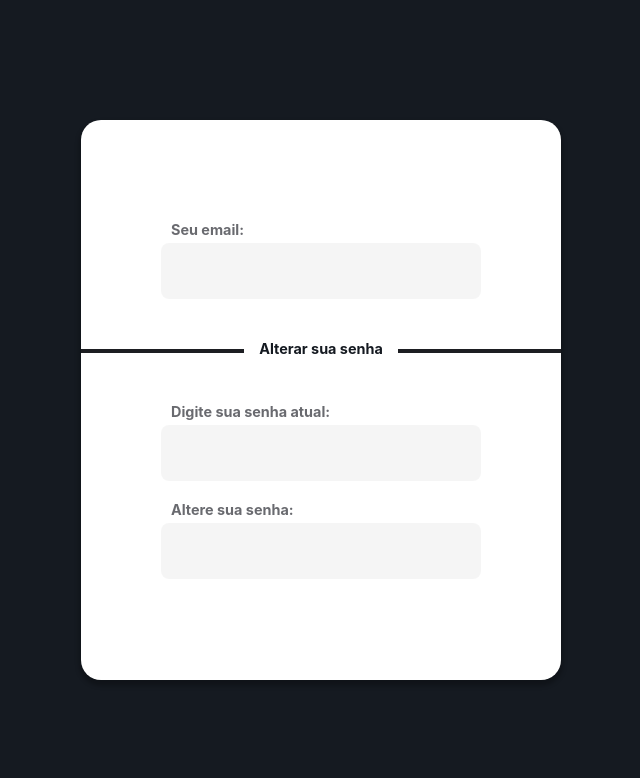
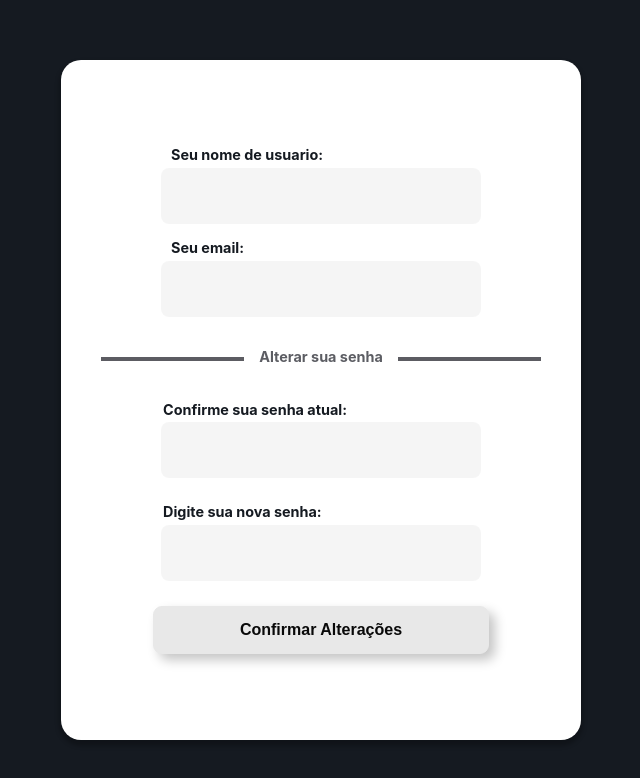
Before and after one commit to thiagoulloa/LEIA, a React (Create React App) app in the folder project-leia/: page /edituserPage in a window 1280 px wide. Shown: the top 778 px of the page, without its empty margins (319-959 px from the left). Built offline with nearby package versions, Linux system fonts and the light colour scheme; the HTML template or start-up script is replaced by a standard one.

Commit message:
Tela edição de usuario feita
corinthians

```diff
--- a/project-leia/src/pages/edituserPage/index.js
+++ b/project-leia/src/pages/edituserPage/index.js
@@ -10,13 +10,21 @@ function EdituserPage() {
   return (
     <div className="edituserPage">
       <div className="fundoBranco">
-        <div className="email">
-          <div className="alignLeft">
-            <label class="emailLBL">Seu email:</label>
+        <div className="cima">
+          <div className="usuario">
+            <div className="alignLeft">
+              <label class="usuarioLBL">Seu nome de usuario:</label>
+            </div>
+            <input type="text" className="usuarioInput"></input>
           </div>
-          <input type="text" className="emailInput"></input>
+
+          <div className="email">
+            <div className="alignLeft">
+              <label class="emailLBL">Seu email:</label>
+            </div>
+            <input type="text" className="emailInput"></input>
+          </div>
         </div>
-
         <div className="FnAlt">
           <label style={whiteBackgroundStyles} className="Alt">
             Alterar sua senha
@@ -25,16 +33,20 @@ function EdituserPage() {
         <div className="senhas">
           <div className="senhaAT">
             <div className="alignLeft">
-              <label class="senhaATLBL">Digite sua senha atual:</label>
+              <label class="senhaATLBL">Confirme sua senha atual:</label>
             </div>
             <input type="text" className="senhaATInput"></input>
           </div>
           <div className="senha">
             <div className="alignLeft">
-              <label class="senhaLBL">Altere sua senha:</label>
+              <label class="senhaLBL">Digite sua nova senha:</label>
             </div>
             <input type="text" className="senhaInput"></input>
           </div>
+
+          <button className="BTNalteracao" type="submit">
+            <span className="BTNlbl">Confirmar Alterações</span>
+          </button>
         </div>
       </div>
     </div>
--- a/project-leia/src/pages/edituserPage/style.css
+++ b/project-leia/src/pages/edituserPage/style.css
@@ -10,11 +10,11 @@
 .fundoBranco {
   position: absolute;
   flex-direction: column;
-  width: 60vh;
-  height: 70vh;
+  width: 65vh;
+  height: 85vh;
   justify-content: center;
   align-items: center;
-  gap: 50px;
+  gap: 40px;
   display: flex;
   background: #ffffff;
   box-shadow: 0px 4px 4px 2px rgba(0, 0, 0, 0.25);
@@ -37,7 +37,26 @@
   margin-bottom: 0.3rem;
   font-size: 0.9rem;
   font-weight: bold;
-  color: #05060f99;
+  color: #151a21;
+}
+
+.usuarioInput {
+  width: 40vh;
+  height: 7vh;
+  background-color: #05060f0a;
+  border-radius: 0.5rem;
+  padding: 0 1rem;
+  border: 2px solid transparent;
+  font-size: 1rem;
+}
+
+.usuarioLBL {
+  left: 10vh;
+  display: block;
+  margin-bottom: 0.3rem;
+  font-size: 0.9rem;
+  font-weight: bold;
+  color: #151a21;
 }
 
 .senhaAT {
@@ -48,7 +67,7 @@
   margin: 0px;
 }
 .senhas {
-  gap: 20px;
+  gap: 25px;
   display: flex;
   flex-direction: column;
 }
@@ -68,7 +87,7 @@
   margin-bottom: 0.3rem;
   font-size: 0.9rem;
   font-weight: bold;
-  color: #05060f99;
+  color: #151a21;
 }
 
 .senhaInput {
@@ -87,16 +106,22 @@
   margin-bottom: 0.3rem;
   font-size: 0.9rem;
   font-weight: bold;
-  color: #05060f99;
+  color: #151a21;
+}
+
+.cima {
+  flex-direction: column;
+  display: flex;
+  gap: 15px;
 }
 
 .FnAlt {
   align-items: center;
   justify-content: center;
   display: flex;
-  width: 60vh;
-  height: 0.5vh;
-  background-color: #1d1e22;
+  width: 55vh;
+  height: 0.1px;
+  background-color: #05060fa6;
   padding: 2px;
 }
 
@@ -104,7 +129,7 @@
   margin-bottom: 0.3rem;
   font-size: 0.9rem;
   font-weight: bold;
-  color: #151a21;
+  color: #05060fa6;
 }
 
 .alignLeft {
@@ -114,3 +139,29 @@
   align-items: center;
   margin-left: 10px;
 }
+
+.BTNalteracao {
+  width: 42vh;
+  height: 6vh;
+  display: flex;
+  align-items: center;
+  justify-content: center;
+  color: #090909;
+  padding: 0.7em 1.7em;
+  font-size: 18px;
+  border-radius: 0.5em;
+  background: #e8e8e8;
+  border: 1px solid #e8e8e8;
+  transition: all 0.3s;
+  box-shadow: 6px 6px 12px #c5c5c5, -6px -6px 12px #ffffff;
+}
+
+.BTNalteracao:hover {
+  cursor: pointer;
+}
+
+.BTNlbl {
+  font-weight: bold;
+  font-size: medium;
+  color: 151a21d7;
+}
```
